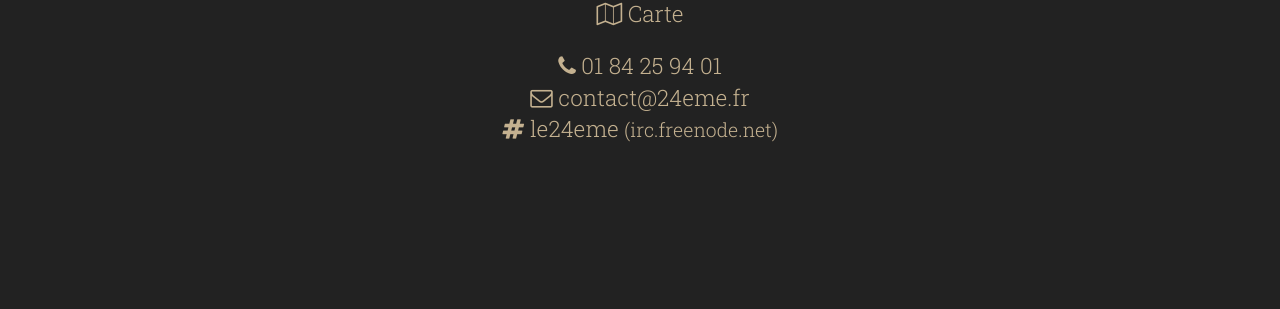
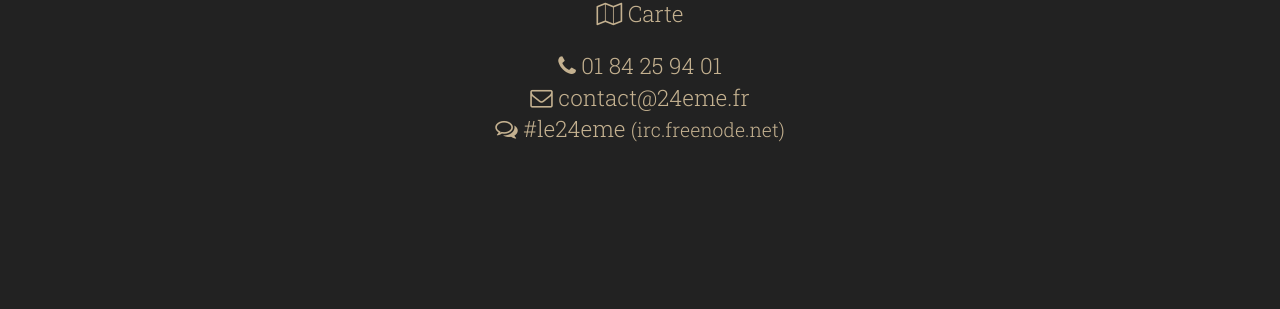
Before and after one commit to Arnaud75/24eme.fr, a Jekyll site: the page built from index.html, in a window 1280 px wide and 900 px high, scrolled down 4590 px. Shown: the part 494-803 px from the top of the window. Built offline with Jekyll 4.4.1, drawn with Linux system fonts in a browser that asks for light colours; some web fonts are replaced.

Commit message:
Lien vers web irc

```diff
--- a/_includes/contact.html
+++ b/_includes/contact.html
@@ -20,7 +20,7 @@
                     <address class="lead text-center">
                       <i class="fa fa-phone text-primary" aria-hidden="true"></i> <a href="">01 94 25 84 01</a><br />
                       <i class="fa fa-envelope-o text-primary" aria-hidden="true"></i> <a href="">contact[at]24eme.fr</a><br />
-                      <i class="fa fa-hashtag text-primary" aria-hidden="true"></i> <a href="">le24eme <small>(irc.freenode.net)</small></a>
+                      <i class="fa fa-comments-o text-primary" aria-hidden="true"></i> <a href="http://webchat.freenode.net?channels=%23le24eme&uio=MTE9NjI30">#le24eme <small>(irc.freenode.net)</small></a>
                     </address>
 
                 </div>
```
